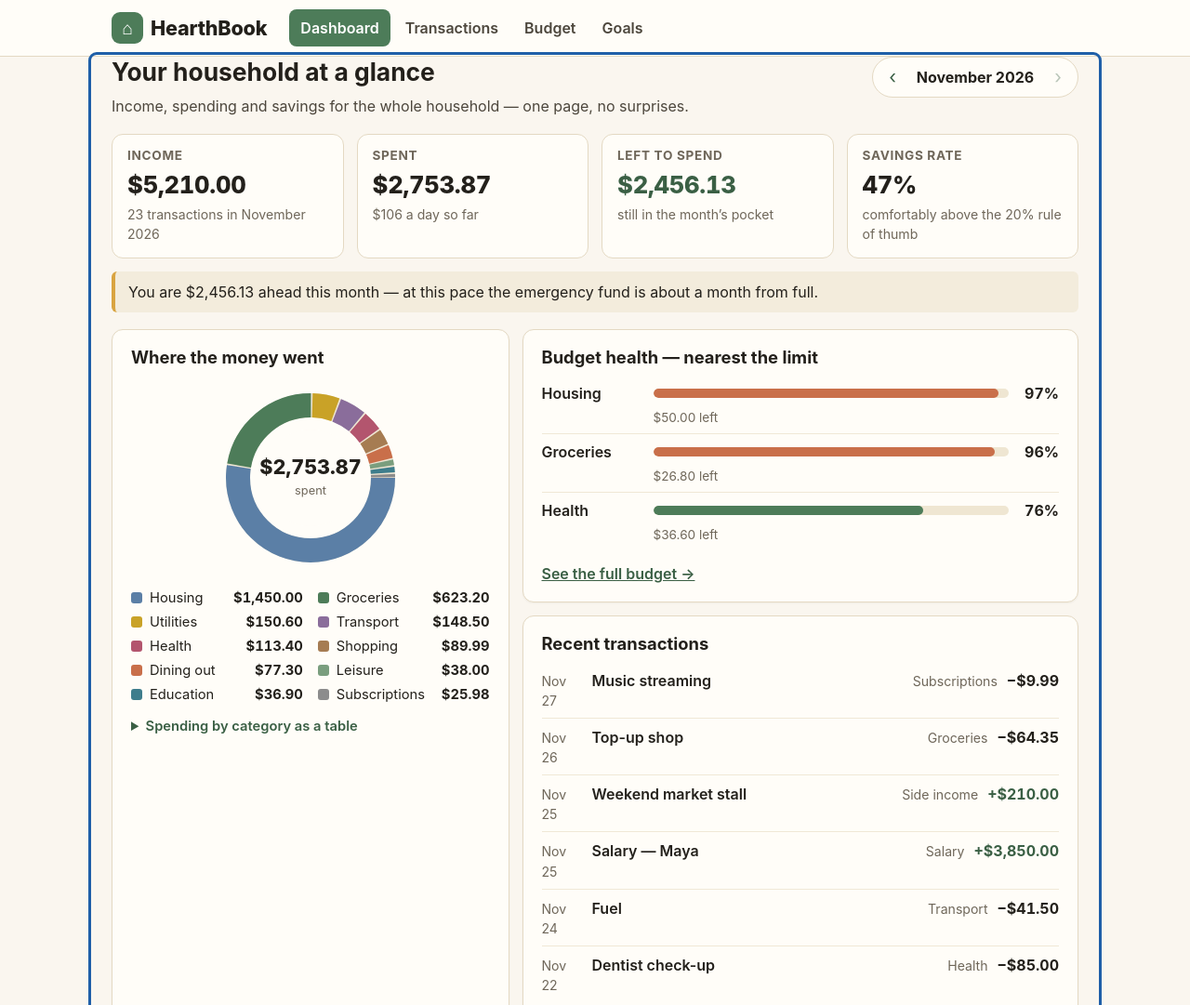
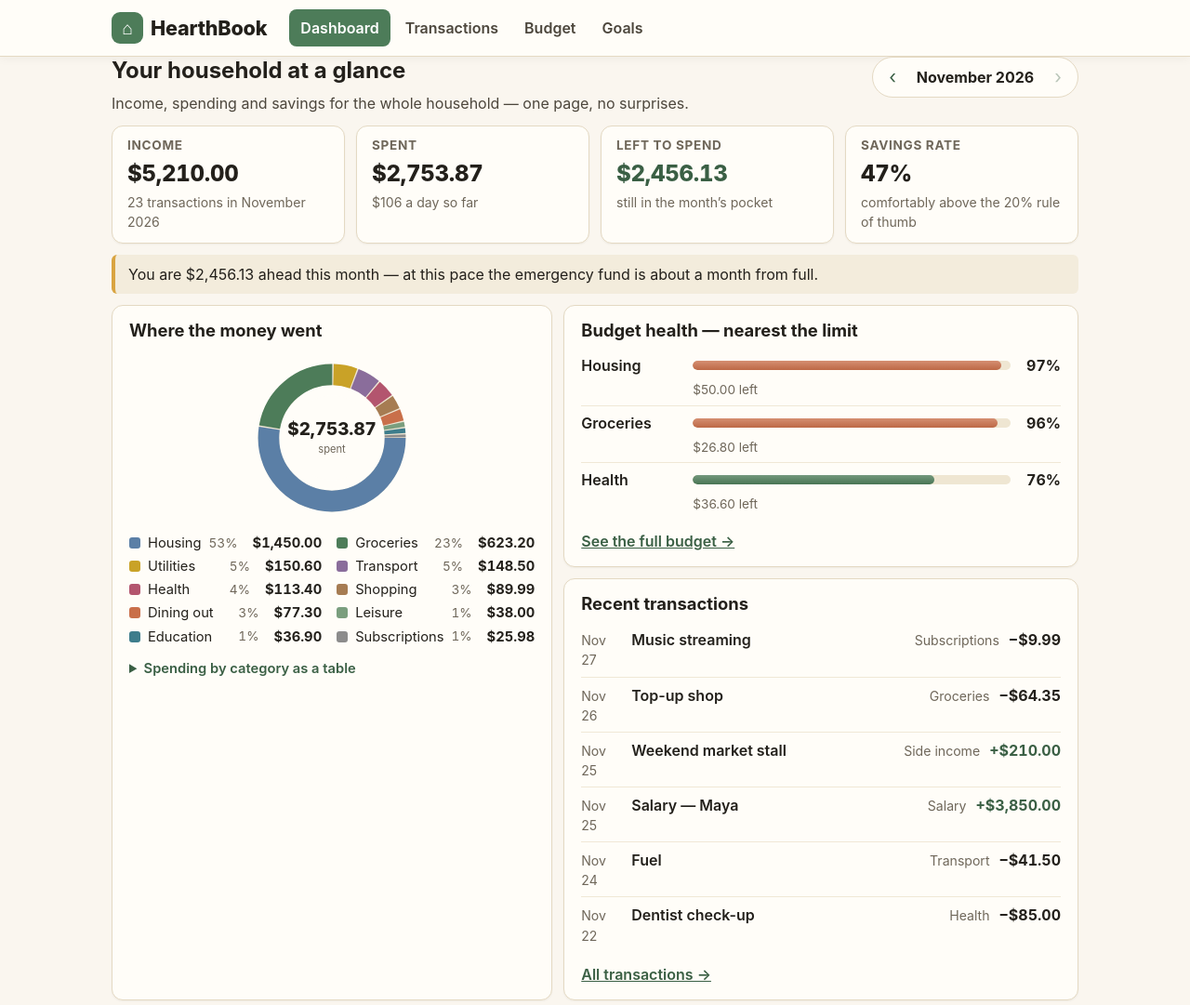
Before and after one commit to surebe/best-household-budget-site, a plain HTML site: page app/index.html in a window 1280 px wide. Shown: the top 1081 px of the page at 93% size. Drawn offline with Linux system fonts and the light colour scheme.

Commit message:
HearthBook polish pass: goals screenshot, focus-ring fix, denser frames, honest goal ETAs

```diff
--- a/app/style.css
+++ b/app/style.css
@@ -29,7 +29,7 @@ body {
   line-height: 1.5;
 }
 h1, h2, h3 { line-height: 1.25; margin: 0 0 0.5rem; }
-h1 { font-size: 1.65rem; }
+h1 { font-size: 1.5rem; }
 h2 { font-size: 1.15rem; }
 h3 { font-size: 1rem; }
 p { margin: 0 0 0.75rem; }
@@ -39,6 +39,9 @@ b, strong { font-weight: 700; }
 button, input, select { font: inherit; color: inherit; }
 button { cursor: pointer; }
 :focus-visible { outline: 3px solid var(--focus); outline-offset: 2px; border-radius: 4px; }
+/* <main> is a programmatic focus target (skip link + route change), not an
+   interactive control: never ring it, or every screenshot wears the ring. */
+main:focus, main:focus-visible { outline: none; }
 
 .wrap { max-width: 1080px; margin: 0 auto; padding: 0 20px; }
 .visually-hidden { position: absolute; width: 1px; height: 1px; overflow: hidden; clip: rect(0 0 0 0); white-space: nowrap; }
@@ -46,7 +49,7 @@ button { cursor: pointer; }
 .skip-link:focus { top: 12px; color: #fff; }
 
 /* Header */
-.site-header { background: var(--card); border-bottom: 1px solid var(--line); }
+.site-header { background: var(--card); border-bottom: 1px solid var(--line); box-shadow: 0 2px 10px rgba(35, 32, 27, 0.05); }
 .header-inner { display: flex; align-items: center; gap: 24px; min-height: 60px; flex-wrap: wrap; }
 .brand { font-size: 1.35rem; font-weight: 800; color: var(--ink); text-decoration: none; letter-spacing: -0.01em; display: flex; align-items: center; gap: 8px; }
 .brand-mark { display: inline-flex; align-items: center; justify-content: center; width: 34px; height: 34px; border-radius: 9px; background: var(--sage); color: #fff; font-size: 1.2rem; }
@@ -55,11 +58,11 @@ nav a { display: block; padding: 8px 12px; border-radius: 8px; text-decoration:
 nav a:hover { background: #f1e9d8; }
 nav a[aria-current="page"] { background: var(--sage); color: #fff; }
 
-main { padding: 24px 20px 40px; }
+main { padding: 18px 20px 36px; }
 .site-footer { border-top: 1px solid var(--line); color: var(--muted); font-size: 0.9rem; padding: 20px 0 28px; }
 
 /* Page head + month switcher */
-.page-head { display: flex; justify-content: space-between; align-items: flex-start; gap: 16px; margin-bottom: 18px; flex-wrap: wrap; }
+.page-head { display: flex; justify-content: space-between; align-items: flex-start; gap: 16px; margin-bottom: 12px; flex-wrap: wrap; }
 .lede { color: var(--ink-soft); max-width: 62ch; margin: 0; }
 .month-switch { display: flex; align-items: center; gap: 6px; background: var(--card); border: 1px solid var(--line); border-radius: 999px; padding: 4px; }
 .month-switch button { width: 34px; height: 34px; border: 1px solid transparent; border-radius: 50%; background: transparent; font-size: 1.25rem; line-height: 1; color: var(--sage-dark); }
@@ -69,35 +72,37 @@ main { padding: 24px 20px 40px; }
 .month-note { background: var(--card); border: 1px solid var(--line); border-radius: 999px; padding: 8px 14px; margin: 0; }
 
 /* Cards */
-.card { background: var(--card); border: 1px solid var(--line); border-radius: var(--radius); padding: 18px 20px; box-shadow: 0 1px 2px rgba(35, 32, 27, 0.05); }
+.card { background: var(--card); border: 1px solid var(--line); border-radius: var(--radius); padding: 15px 18px; box-shadow: 0 1px 2px rgba(35, 32, 27, 0.05); }
 .card-sub { color: var(--muted); font-size: 0.92rem; }
 .card-link { margin: 12px 0 0; }
 .card-link a { font-weight: 600; }
 
 /* Tiles */
-.tiles { display: grid; grid-template-columns: repeat(4, 1fr); gap: 14px; margin-bottom: 14px; }
-.tile { background: var(--card); border: 1px solid var(--line); border-radius: var(--radius); padding: 14px 16px; }
+.tiles { display: grid; grid-template-columns: repeat(4, 1fr); gap: 12px; margin-bottom: 12px; }
+.tile { background: var(--card); border: 1px solid var(--line); border-radius: var(--radius); padding: 12px 16px; box-shadow: 0 1px 2px rgba(35, 32, 27, 0.05); }
 .tile h2 { font-size: 0.85rem; font-weight: 700; text-transform: uppercase; letter-spacing: 0.05em; color: var(--muted); margin-bottom: 4px; }
-.tile-value { font-size: 1.6rem; font-weight: 800; font-variant-numeric: tabular-nums; margin: 0; letter-spacing: -0.01em; }
+.tile-value { font-size: 1.5rem; font-weight: 800; font-variant-numeric: tabular-nums; margin: 0; letter-spacing: -0.01em; }
 .tile-value.positive { color: var(--sage-dark); }
 .tile-value.negative { color: var(--red); }
 .tile-sub { color: var(--muted); font-size: 0.88rem; margin: 2px 0 0; }
 
-.insight { background: #f3ecdc; border-left: 4px solid var(--gold); border-radius: 6px; padding: 10px 14px; margin: 0 0 18px; }
+.insight { background: #f3ecdc; border-left: 4px solid var(--gold); border-radius: 6px; padding: 9px 14px; margin: 0 0 12px; }
 
 /* Dashboard grid */
-.dash-grid { display: grid; grid-template-columns: 5fr 7fr; gap: 14px; margin-bottom: 14px; }
-.dash-side { display: flex; flex-direction: column; gap: 14px; }
+.dash-grid { display: grid; grid-template-columns: 5fr 7fr; gap: 12px; margin-bottom: 12px; }
+.dash-side { display: flex; flex-direction: column; gap: 12px; }
 .dash-side .card { flex: 1; }
 .chart-card { margin-bottom: 0; }
 
 /* Donut + legend */
-.donut { display: block; width: 220px; max-width: 100%; height: auto; margin: 4px auto 8px; }
+.donut { display: block; width: 192px; max-width: 100%; height: auto; margin: 2px auto 6px; }
 .donut-total { font-size: 1.35rem; font-weight: 800; fill: var(--ink); font-variant-numeric: tabular-nums; }
 .donut-caption { font-size: 0.8rem; fill: var(--muted); }
-.legend { list-style: none; margin: 0; padding: 0; display: grid; grid-template-columns: 1fr 1fr; gap: 4px 16px; font-size: 0.92rem; }
+.legend { list-style: none; margin: 0; padding: 0; display: grid; grid-template-columns: 1fr 1fr; gap: 3px 16px; font-size: 0.92rem; }
 .legend li { display: flex; align-items: center; gap: 8px; }
 .legend b { margin-left: auto; font-variant-numeric: tabular-nums; }
+.legend-share { margin-left: auto; color: var(--muted); font-size: 0.85rem; font-variant-numeric: tabular-nums; }
+.legend-share + b { margin-left: 8px; }
 .swatch { display: inline-block; width: 12px; height: 12px; border-radius: 3px; flex: none; }
 .legend-inline { display: flex; gap: 18px; margin: 4px 0 8px; font-size: 0.92rem; color: var(--ink-soft); }
 .legend-inline span { display: flex; align-items: center; gap: 6px; }
@@ -119,18 +124,18 @@ td:last-child, th:last-child { text-align: right; }
 
 /* Health list + transaction lists */
 .health-list, .txn-list { list-style: none; margin: 0; padding: 0; }
-.health-list li { display: grid; grid-template-columns: 110px 1fr 44px; gap: 4px 10px; align-items: center; padding: 7px 0; border-bottom: 1px solid #f0e8d6; }
+.health-list li { display: grid; grid-template-columns: 110px 1fr 44px; gap: 4px 10px; align-items: center; padding: 6px 0; border-bottom: 1px solid #f0e8d6; }
 .health-list li:last-child { border-bottom: 0; }
 .health-name { font-weight: 600; }
 .health-bar { height: 10px; background: #efe6d2; border-radius: 999px; overflow: hidden; }
-.health-bar span { display: block; height: 100%; border-radius: 999px; }
+.health-bar span { display: block; height: 100%; border-radius: 999px; background-image: linear-gradient(180deg, rgba(255, 255, 255, 0.22), rgba(0, 0, 0, 0.06)); }
 .health-list b { font-variant-numeric: tabular-nums; text-align: right; }
 .health-left { grid-column: 2 / 4; font-size: 0.85rem; color: var(--muted); }
 .bar-ok { background: var(--sage); }
 .bar-warn { background: var(--terra); }
 .bar-over { background: var(--red); }
 
-.txn-list li { display: flex; align-items: baseline; gap: 10px; padding: 8px 0; border-bottom: 1px solid #f0e8d6; }
+.txn-list li { display: flex; align-items: baseline; gap: 10px; padding: 7px 0; border-bottom: 1px solid #f0e8d6; }
 .txn-list li:last-child { border-bottom: 0; }
 .txn-day { color: var(--muted); font-size: 0.88rem; width: 44px; flex: none; }
 .txn-note { font-weight: 600; flex: 1; min-width: 0; }
@@ -175,13 +180,13 @@ td:last-child, th:last-child { text-align: right; }
 /* Budget page */
 .budget-summary { font-size: 1.05rem; margin: 0 0 10px; }
 .budget-rows { list-style: none; margin: 0; padding: 0; }
-.budget-rows > li { padding: 12px 0; border-bottom: 1px solid #f0e8d6; }
+.budget-rows > li { padding: 10px 0; border-bottom: 1px solid #f0e8d6; }
 .budget-rows > li:last-child { border-bottom: 0; }
 .budget-row-head { display: flex; justify-content: space-between; gap: 12px; flex-wrap: wrap; margin-bottom: 6px; }
 .budget-name { font-weight: 700; display: flex; align-items: center; gap: 8px; }
 .budget-numbers { font-variant-numeric: tabular-nums; }
 .budget-bar { height: 14px; background: #efe6d2; border-radius: 999px; overflow: hidden; }
-.budget-bar span { display: block; height: 100%; border-radius: 999px; }
+.budget-bar span { display: block; height: 100%; border-radius: 999px; background-image: linear-gradient(180deg, rgba(255, 255, 255, 0.22), rgba(0, 0, 0, 0.06)); }
 .budget-row-foot { display: flex; justify-content: space-between; font-size: 0.88rem; color: var(--muted); margin-top: 5px; font-variant-numeric: tabular-nums; }
 .budget-row-foot .over { color: var(--red); font-weight: 700; }
 
@@ -200,9 +205,11 @@ td:last-child, th:last-child { text-align: right; }
   body { font-size: 15px; }
   h1 { font-size: 1.4rem; }
   .wrap { padding: 0 14px; }
-  .header-inner { gap: 8px; padding: 10px 0; }
-  nav ul { gap: 2px; }
-  nav a { padding: 7px 9px; font-size: 0.92rem; }
+  .header-inner { gap: 6px 10px; padding: 8px 0; }
+  .brand { font-size: 1.18rem; }
+  .brand-mark { width: 30px; height: 30px; }
+  nav ul { gap: 2px; flex-wrap: nowrap; }
+  nav a { padding: 6px 8px; font-size: 0.88rem; }
   main { padding: 18px 14px 32px; }
   .tiles { grid-template-columns: 1fr 1fr; gap: 10px; }
   .tile-value { font-size: 1.3rem; }
--- a/app/views/dashboard.js
+++ b/app/views/dashboard.js
@@ -41,7 +41,7 @@ export function render(el, go) {
       <h2 id="donut-title">Where the money went</h2>
       ${donut(cats, t.spent)}
       <ul class="legend">
-        ${cats.map((c) => `<li><span class="swatch" style="background:${c.color}"></span>${c.label}<b>${money(c.spent)}</b></li>`).join('')}
+        ${cats.map((c) => `<li><span class="swatch" style="background:${c.color}"></span>${c.label}<span class="legend-share">${Math.round((c.spent / Math.max(1, t.spent)) * 100)}%</span><b>${money(c.spent)}</b></li>`).join('')}
       </ul>
       <details class="data-table"><summary>Spending by category as a table</summary>
         <table><thead><tr><th scope="col">Category</th><th scope="col">Spent</th><th scope="col">Share</th></tr></thead>
--- a/app/views/goals.js
+++ b/app/views/goals.js
@@ -64,7 +64,7 @@ export function render(el) {
 
   <section class="card" aria-labelledby="plan-title">
     <h2 id="plan-title">How contributing works here</h2>
-    <p>“Add $50” is a planned contribution: it records the money you intend to move to that goal this month. It does not take money out of any spending category — the budget page still shows the full month. When the month ends, the household moves the planned amounts to their real accounts, and the saved totals carry over.</p>
+    <p>“Add $50” is a planned contribution: it records the money you intend to move to that goal this month. It does not take money out of any spending category — the budget page still shows the full month. When the month ends, the household moves the planned amounts to their real accounts, and the saved totals carry over. The months-to-go figure on each card fills the goals in the order they are listed, at this month’s leftover pace, so a goal further down the list waits for the ones above it.</p>
   </section>`;
 
   el.querySelectorAll('[data-contribute]').forEach((btn) => {
--- a/shots.json
+++ b/shots.json
@@ -1 +1 @@
-[{"file":"1-dashboard.jpg","path":"#/","viewport":{"height":800,"width":1280}},{"file":"2-transactions.jpg","path":"#/transactions","viewport":{"height":800,"width":1280}},{"file":"3-budget.jpg","path":"#/budget","viewport":{"height":800,"width":1280}},{"file":"4-dashboard-phone.jpg","path":"#/","viewport":{"height":844,"width":390}}]
+[{"file":"1-dashboard.jpg","path":"#/","viewport":{"height":800,"width":1280}},{"file":"2-transactions.jpg","path":"#/transactions","viewport":{"height":800,"width":1280}},{"file":"3-budget.jpg","path":"#/budget","viewport":{"height":800,"width":1280}},{"file":"4-goals-phone.jpg","path":"#/goals","viewport":{"height":844,"width":390}}]
```
Also changed, not shown: app/store.js (+10 -3 lines), screenshots/1-dashboard.jpg, screenshots/2-transactions.jpg, screenshots/3-budget.jpg, screenshots/4-dashboard-phone.jpg (deleted), screenshots/4-goals-phone.jpg (added), 1 other file.
